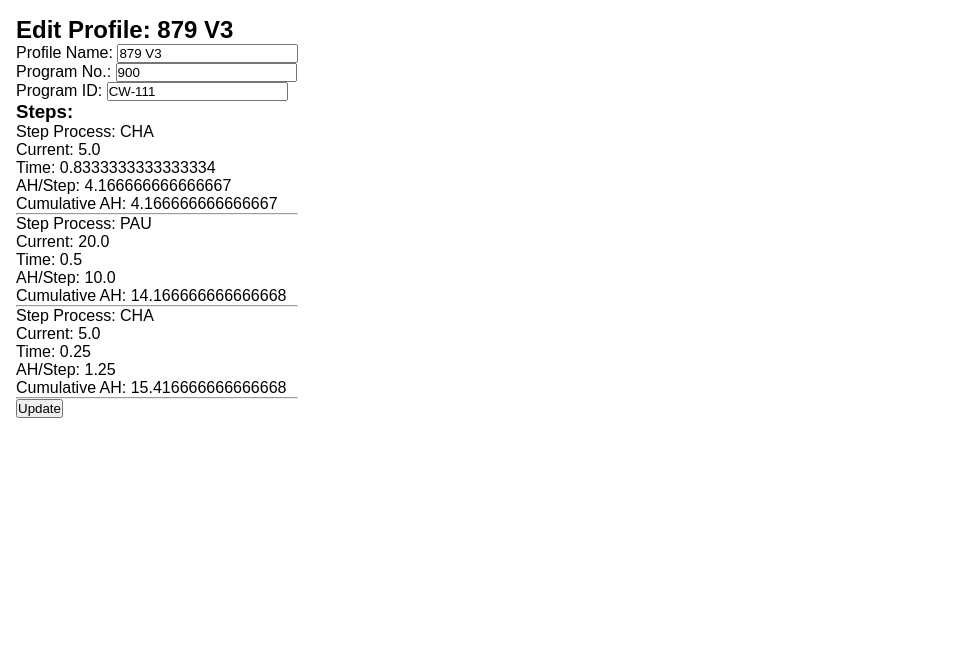
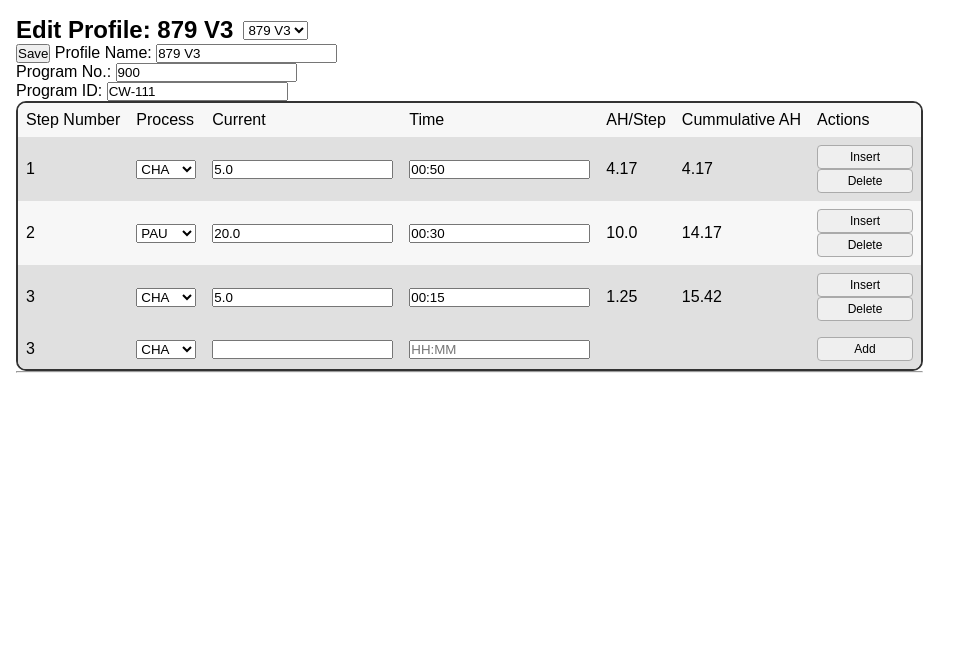
Before and after one commit to jknaga2lop/flaskapp, a Flask app: page /edit/2 in a window 1280 px wide. Shown: the part 44-702 px from the top of the page, without its empty margins (0-970 px from the left). Run offline with Flask 3, Linux system fonts and the light colour scheme.

Commit message:
implemented changing the steps

```diff
--- a/app.py
+++ b/app.py
@@ -1,6 +1,6 @@
 from flask import Flask, render_template, url_for, request, redirect
 from flask_sqlalchemy import SQLAlchemy
-from datetime import datetime
+from datetime import datetime, timedelta
 
 app = Flask(__name__)
 app.config['SQLALCHEMY_DATABASE_URI'] = 'sqlite:///test.db'
@@ -28,7 +28,8 @@ class Step(db.Model):
     id = db.Column(db.Integer, primary_key=True)
 
     # Columns for the Step model
-    step_process = db.Column(db.String, nullable=False)   # (1) Named as 'step_process' to avoid naming conflict with 'step' method
+    step_process = db.Column(db.String)   # (1) Named as 'step_process' to avoid naming conflict with 'step' method
+    step_number = db.Column(db.String, nullable=False)
     current = db.Column(db.Float)                         # (3) Assuming float for decimal precision
     time = db.Column(db.Float)                            # (4) Assuming float for duration in hours/minutes
     ah_step = db.Column(db.Float)                         # (5) AH/step
@@ -40,10 +41,96 @@ class Step(db.Model):
     # Relationship to reference the associated Profile object from a Step object
     profile = db.relationship('Profile', back_populates='steps')
 
+def format_time(decimal_time):
+    hours = int(decimal_time)
+    minutes = int((decimal_time - hours) * 60)
+    return "{:02d}:{:02d}".format(hours, minutes)
+
+def parse_time(time_str):
+    hours, minutes = map(int, time_str.split(':'))
+    return hours + minutes / 60.0
+
+@app.route('/save_profile/<int:profile_id>', methods=['POST'])
+def save_profile(profile_id):
+    profile = Profile.query.get(profile_id)
+
+    # Update profile details
+    profile.profile_name = request.form['profile_name']
+    profile.program_no = request.form['program_no']
+    profile.program_id = request.form['program_id']
+
+    # Iterate through steps and update their details
+    for step in profile.steps:
+        step_process_field = f"step_process_{step.id}"
+        current_field = f"current_{step.id}"
+        time_field = f"time_{step.id}"
+
+        step.step_process = request.form[step_process_field]
+        step.current = float(request.form[current_field])
+        step.time = parse_time(request.form[time_field])
+        # Also recompute the AH/Step and Cumulative AH here
+
+    db.session.commit()
+
+    return redirect(url_for('edit_profile', profile_id=profile_id))
+
+@app.route('/add_step/<int:profile_id>', methods=['POST'])
+def add_step(profile_id):
+    # Get the profile by ID
+    profile = Profile.query.get_or_404(profile_id)
+
+    # Parse the form fields
+    step_process = request.form.get('new_step_process')
+    current = float(request.form.get('new_current'))
+
+    # Extract hour and minute from the time format "HH:MM"
+    time_str = request.form.get('new_time')
+    hours, minutes = map(int, time_str.split(':'))
+
+    # Convert time to a decimal format
+    time_decimal = hours + (minutes / 60.0)
+
+    # Calculate ah_step
+    ah_step = current * time_decimal
+
+    # Determine the next step_number
+    step_number = len(profile.steps.all()) + 1
+
+    # Create a new step instance
+    new_step = Step(
+        step_process=step_process,
+        step_number=step_number,
+        current=current,
+        time=time_decimal,
+        ah_step=ah_step,
+        cumulative_ah=0,  # We will update this below
+        profile_id=profile_id
+    )
+
+    # Add the new step to the database
+    db.session.add(new_step)
+    db.session.flush()  # This flushes the changes to the database without committing, which ensures our new step has an ID
+
+    # Recalculate the cumulative_ah for all steps
+    # We'll start with all the steps sorted by step_number
+    all_steps = profile.steps.order_by(Step.step_number).all()
+    running_total = 0
+    for step in all_steps:
+        running_total += step.ah_step
+        step.cumulative_ah = running_total
+
+    # Commit the changes
+    db.session.commit()
+
+    return redirect(url_for('edit_profile', profile_id=profile_id))
+
 @app.route('/edit/<int:profile_id>', methods=['GET', 'POST'])
 def edit_profile(profile_id):
     # Get the profile by ID
     profile = Profile.query.get_or_404(profile_id)
+
+    # Fetch all profiles for the dropdown
+    all_profiles = Profile.query.all()
 
     # If it's a POST request, that means the form has been submitted and we need to update our data
     if request.method == 'POST':
@@ -56,12 +143,9 @@ def edit_profile(profile_id):
         # Commit changes
         db.session.commit()
 
-        # Redirect back to home after editing
-        return redirect(url_for('home'))
-
     # If it's a GET request, we just render the edit page
     steps = profile.steps.all()
-    return render_template('edit.html', profile=profile, steps=steps)
+    return render_template('edit.html', profile=profile, steps=steps, all_profiles=all_profiles)
 
 @app.route('/delete/<int:profile_id>', methods=['GET'])
 def delete_profile(profile_id):
@@ -110,4 +194,5 @@ def home():
 if __name__ == "__main__":
     with app.app_context():
         db.create_all()
+    app.jinja_env.filters['format_time'] = format_time
     app.run(debug=True)
--- a/static/js/scripts.js
+++ b/static/js/scripts.js
@@ -1,6 +1,11 @@
-function confirmDelete(profileName, profileId) {
+function confirmDeleteProfile(profileName, profileId) {
     var r = confirm("Are you sure you want to delete the profile: " + profileName + "?");
     if (r == true) {
         window.location.href = '/delete/' + profileId;
     }
 }
+
+function navigateToSelectedProfile() {
+    const profileId = document.getElementById('profileSelector').value;
+    window.location.href = '/edit/' + profileId;
+}
--- a/templates/edit.html
+++ b/templates/edit.html
@@ -5,28 +5,79 @@
 {% endblock head %}
 
 {% block main_content %}
-<h2>Edit Profile: {{ profile.profile_name }}</h2>
+<div style="display: flex; align-items: center;">
+    <label for="profileSelector">
+        <h2 style="margin-right: 10px;">Edit Profile: {{ profile.profile_name }}</h2>
+    </label>
 
-<form action="{{ url_for('edit_profile', profile_id=profile.id) }}" method="post">
+    <!-- Dropdown to select a profile -->
+    <select id="profileSelector" onchange="navigateToSelectedProfile()">
+        {% for p in all_profiles %}
+        <option value="{{ p.id }}" {% if p.id == profile.id %}selected{% endif %}>{{ p.profile_name }}</option>
+        {% endfor %}
+    </select>
+</div>
+
+<form action="{{ url_for('save_profile', profile_id=profile.id) }}" method="post">
+    <input type="submit" value="Save">
     Profile Name: <input type="text" name="profile_name" value="{{ profile.profile_name }}"><br>
     Program No.: <input type="number" name="program_no" value="{{ profile.program_no }}"><br>
     Program ID: <input type="text" name="program_id" value="{{ profile.program_id }}"><br>
     <!-- Add other fields as necessary -->
 
-    <h3>Steps:</h3>
-    {% for step in steps %}
-    <div>
-        Step Process: {{ step.step_process }}<br>
-        Current: {{ step.current }}<br>
-        Time: {{ step.time }}<br>
-        AH/Step: {{ step.ah_step }}<br>
-        Cumulative AH: {{ step.cumulative_ah }}<br>
-        <!-- You can add editing capabilities for steps here as well -->
-    </div>
+    <table class="index">
+        <tr>
+            <td>Step Number</td>
+            <td>Process</td>
+            <td>Current</td>
+            <td>Time</td>
+            <td>AH/Step</td>
+            <td>Cummulative AH</td>
+            <td>Actions</td>
+        </tr>
+        {% for step in steps %}
+        <tr>
+            <td>{{ step.step_number }}</td>
+            <td>
+                <select name="step_process_{{ step.id }}">
+                    <option value="CHA" {% if step.step_process == "CHA" %}selected{% endif %}>CHA</option>
+                    <option value="PAU" {% if step.step_process == "PAU" %}selected{% endif %}>PAU</option>
+                    <option value="DSCH" {% if step.step_process == "DSCH" %}selected{% endif %}>DSCH</option>
+                </select>
+            </td>
+            <td><input type="text" name="current_{{ step.id }}" value="{{ step.current }}"></td>
+            <td><input type="text" name="time_{{ step.id }}" value="{{ step.time|format_time }}"></td>
+            <td>{{ step.ah_step|round(2) }}</td>
+            <td>{{ step.cumulative_ah|round(2) }}</td>
+            <td>
+                <button class="btn-style">Insert</button>
+                <br>
+                <button class="btn-style">Delete</button>
+            </td>
+        </tr>
+        {% endfor %}
+</form>
+        <!-- final row -->
+<form action="{{ url_for('add_step', profile_id=profile.id) }}" method="post">
+        <tr>
+            <td>{{ steps|length }}</td>
+            <td>
+                <select name="new_step_process">
+                    <option value="CHA">CHA</option>
+                    <option value="PAU">PAU</option>
+                    <option value="DSCH">DSCH</option>
+                </select>
+            </td>
+            <td><input type="text" name="new_current"></td>
+            <td><input type="text" name="new_time" placeholder="HH:MM"></td>
+            <td></td>
+            <td></td>
+            <td>
+                <button class="btn-style" type="submit">Add</button>
+            </td>
+        </tr>
+    </table>
     <hr>
-    {% endfor %}
-
-    <input type="submit" value="Update">
 </form>
 
 {% endblock main_content %}
--- a/templates/index.html
+++ b/templates/index.html
@@ -31,7 +31,7 @@
             <td>
                 <button class = "btn-style" onclick="location.href='edit/{{profile.id}}';">Edit</button>
                 <br>
-                <button class = "btn-style" onclick="confirmDelete('{{ profile.profile_name }}', '{{ profile.id }}')">Delete</button>
+                <button class = "btn-style" onclick="confirmDeleteProfile('{{ profile.profile_name }}', '{{ profile.id }}')">Delete</button>
             </td>
         </tr>
         {% endfor %}
```
Also changed, not shown: instance/test.db.
